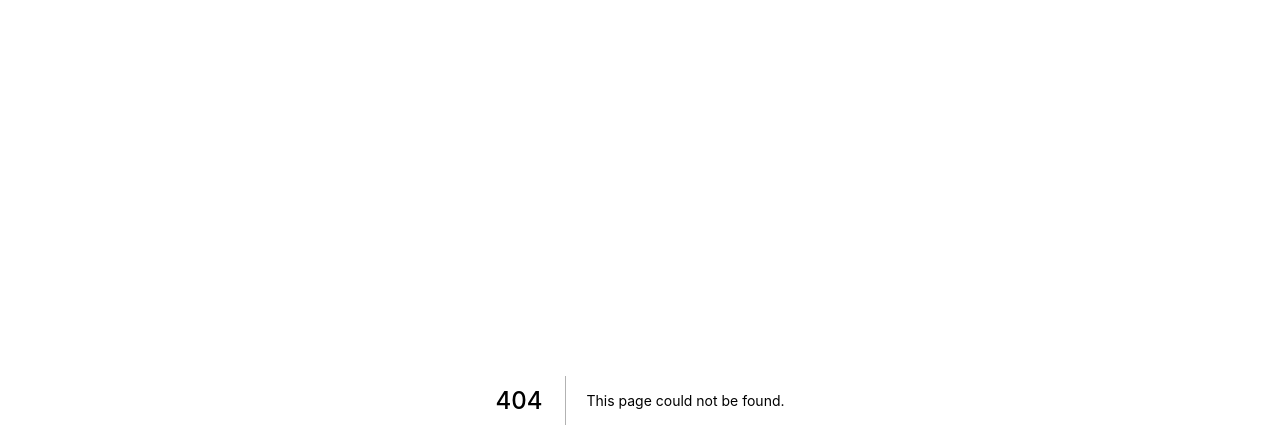
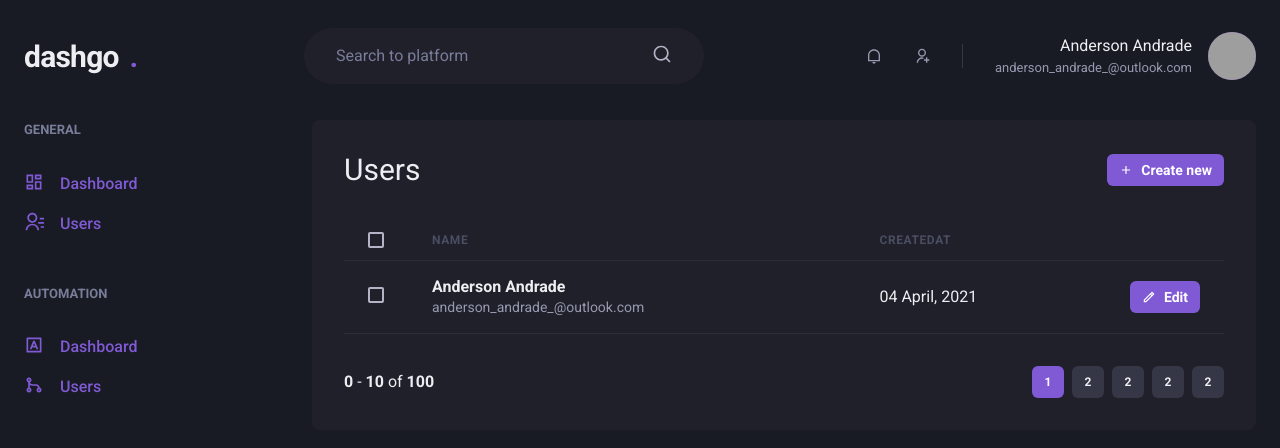
Before and after one commit to AndersonAndrad/course-ignite-rocketseat-frontend-module04-nextjs, a Next.js app: page /users in a window 1280 px wide. Before the commit this address had no page. Shown: the top 448 px of the page. Built offline with nearby package versions, Linux system fonts and the light colour scheme; grey boxes are pictures that could not be loaded.

Commit message:
style - create page add user and list user

```diff
--- /dev/null
+++ b/src/components/Pagination.tsx
@@ -0,0 +1,18 @@
+import { Box, Button, Stack } from "@chakra-ui/react"
+
+export function Pagination () {
+  return (
+    <Stack direction='row' mt='8' justify='space-between' align='center' spacing='6'>
+      <Box>
+        <strong>0</strong> - <strong>10</strong> of <strong>100</strong>
+      </Box>
+      <Stack direction='row' spacing='2'>
+        <Button size='sm' fontSize='xs' width='4' colorScheme='purple' disabled _disabled={{ bg: 'purple.500', cursor: 'default' }}>1</Button>
+        <Button size='sm' fontSize='xs' width='4' bgColor='gray.700' _hover={{ bg: 'gray.500' }} >2</Button>
+        <Button size='sm' fontSize='xs' width='4' bgColor='gray.700' _hover={{ bg: 'gray.500' }} >2</Button>
+        <Button size='sm' fontSize='xs' width='4' bgColor='gray.700' _hover={{ bg: 'gray.500' }} >2</Button>
+        <Button size='sm' fontSize='xs' width='4' bgColor='gray.700' _hover={{ bg: 'gray.500' }} >2</Button>
+      </Stack>
+    </Stack>
+  )
+}
--- /dev/null
+++ b/src/pages/users/index.tsx
@@ -0,0 +1,58 @@
+// chakra-ui
+import { Box, Button, Checkbox, Flex, Heading, Icon, Table, Tbody, Td, Text, Th, Thead, Tr } from "@chakra-ui/react"
+// icons
+import { RiAddLine, RiPencilLine } from "react-icons/ri"
+// shared components
+import { Header } from "../../components/Header"
+import { Pagination } from "../../components/Pagination"
+import { Sidebar } from "../../components/Sidebar"
+
+export default function UserList () {
+  return (
+    <Box>
+      <Header />
+
+      <Flex w='100%' my='6' maxWidth={1480} mx='auto' px='6'>
+        <Sidebar />
+
+        <Box flex='1' borderRadius={8} bg='gray.800' p='8'>
+          <Flex mb='8' justify='space-between' align='center'>
+            <Heading size='lg' fontWeight='normal'>Users</Heading>
+            <Button as='a' size='sm' fontSize='sm' colorScheme='purple' leftIcon={<Icon as={RiAddLine} />}>Create new</Button>
+
+          </Flex>
+          <Table colorScheme='whiteAlpha'>
+            <Thead>
+              <Tr>
+                <Th pc='6' color='gray.300' width='8'>
+                  <Checkbox colorScheme='purple' />
+                </Th>
+                <Th>Name</Th>
+                <Th>CreatedAt</Th>
+                <Th width='8'></Th>
+              </Tr>
+            </Thead>
+            <Tbody>
+              <Tr>
+                <Td px='6'>
+                  <Checkbox colorScheme='purple' />
+                </Td>
+                <Td>
+                  <Box>
+                    <Text fontWeight='bold'>Anderson Andrade</Text>
+                    <Text fontSize='sm' color='gray.300'>anderson_andrade_@outlook.com</Text>
+                  </Box>
+                </Td>
+                <Td>04 April, 2021</Td>
+                <Td>
+                  <Button as='a' size='sm' fontSize='sm' colorScheme='purple' leftIcon={<Icon as={RiPencilLine} />}>Edit</Button>
+                </Td>
+              </Tr>
+            </Tbody>
+          </Table>
+          <Pagination />
+        </Box>
+      </Flex>
+    </Box>
+  )
+}
```
Also changed, not shown: src/pages/users/create.tsx (added, +35 -0 lines).
